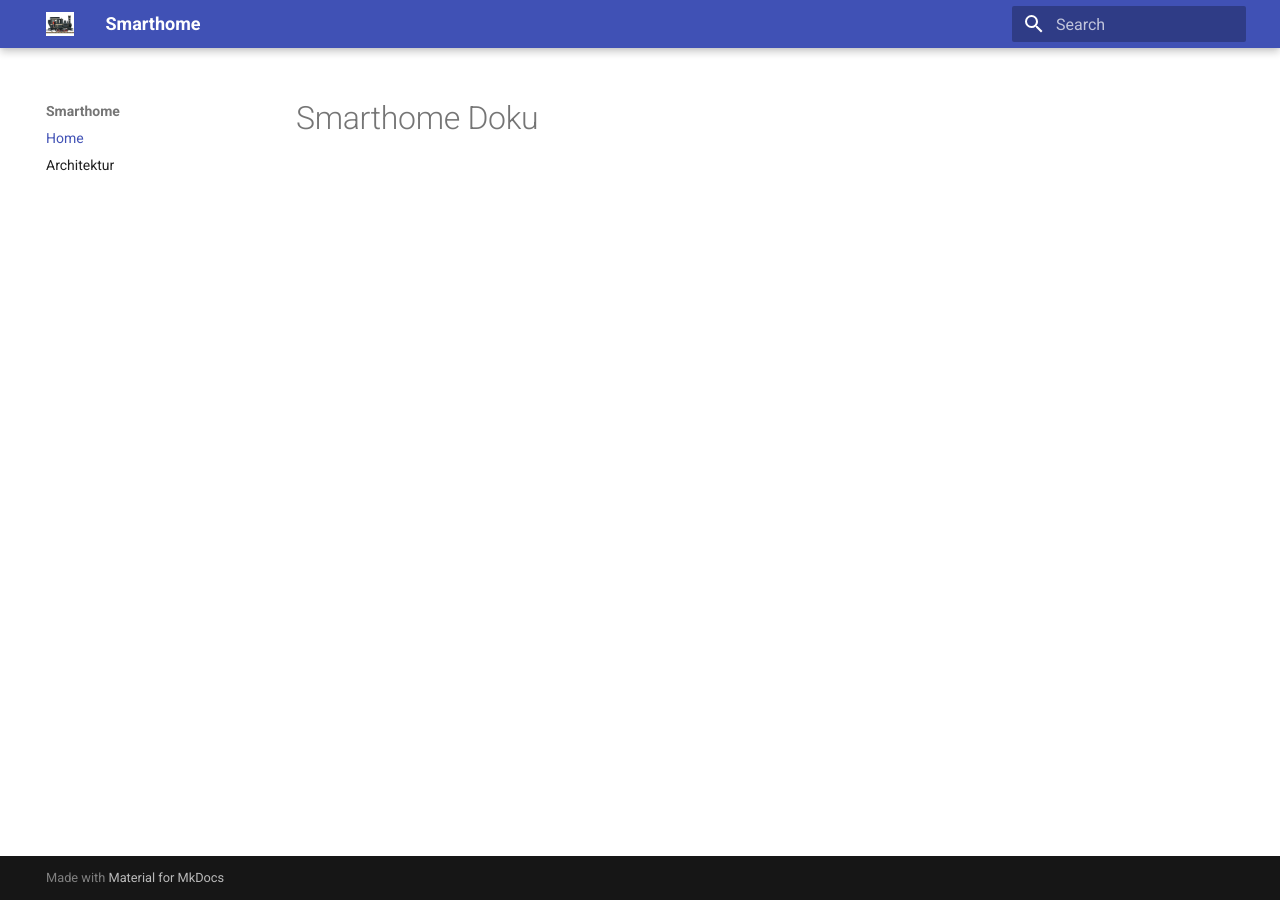
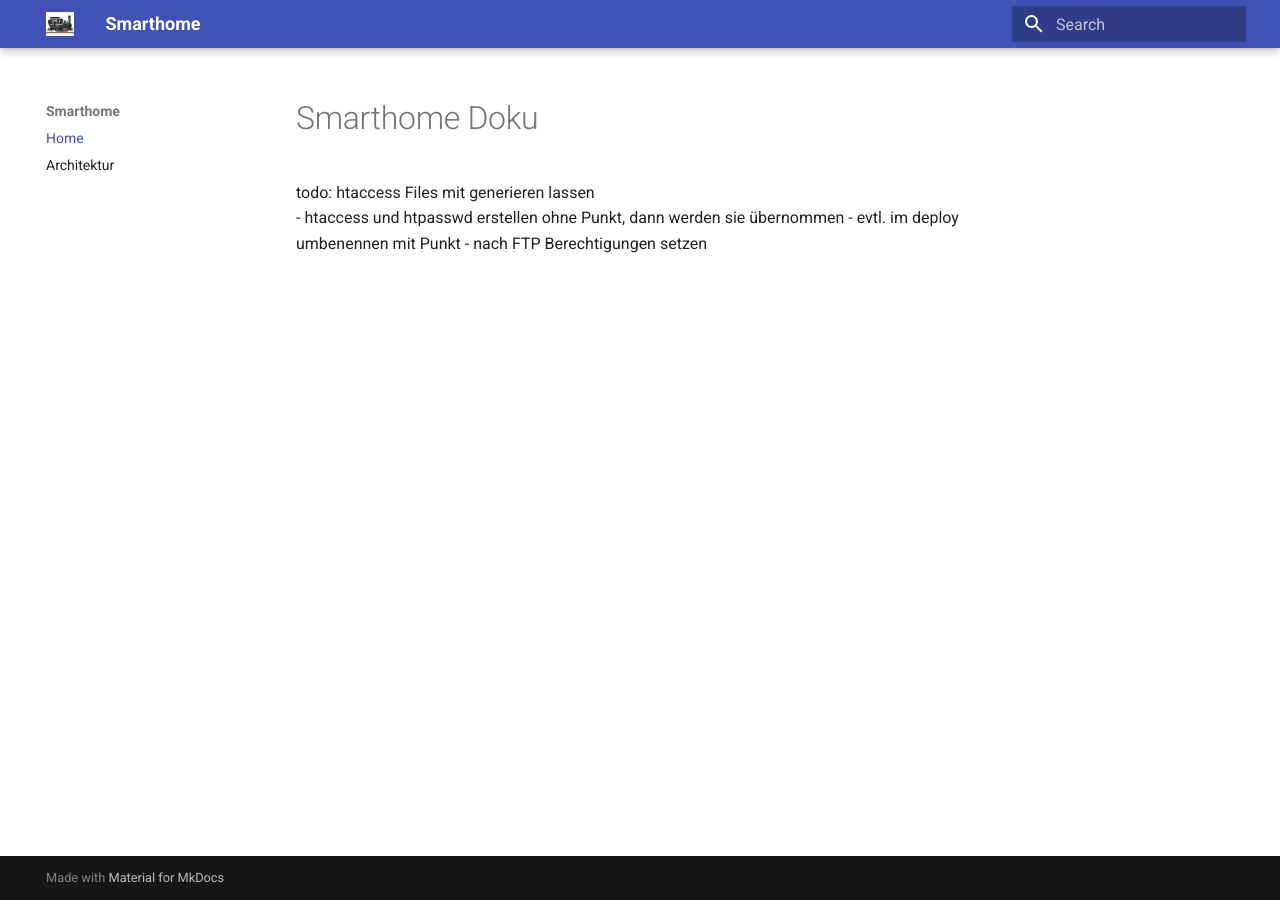
Before and after one commit to rogerknop/mkdocs_smarthome, an MkDocs documentation site: the page built from docs/index.md, in a window 1280 px wide. Built offline with MkDocs 1.6.1 and Material for MkDocs 9.7.7, drawn with Linux system fonts in a browser that asks for light colours.

Commit message:
ToDo ergänzt

```diff
--- a/docs/index.md
+++ b/docs/index.md
@@ -1 +1,7 @@
 # Smarthome Doku
+
+todo:
+htaccess Files mit generieren lassen
+- htaccess und htpasswd erstellen ohne Punkt, dann werden sie übernommen
+- evtl. im deploy umbenennen mit Punkt
+- nach FTP Berechtigungen setzen
```
Also changed, not shown: docs/img/ppt/Architektur.jpg (added), 1 other file.
